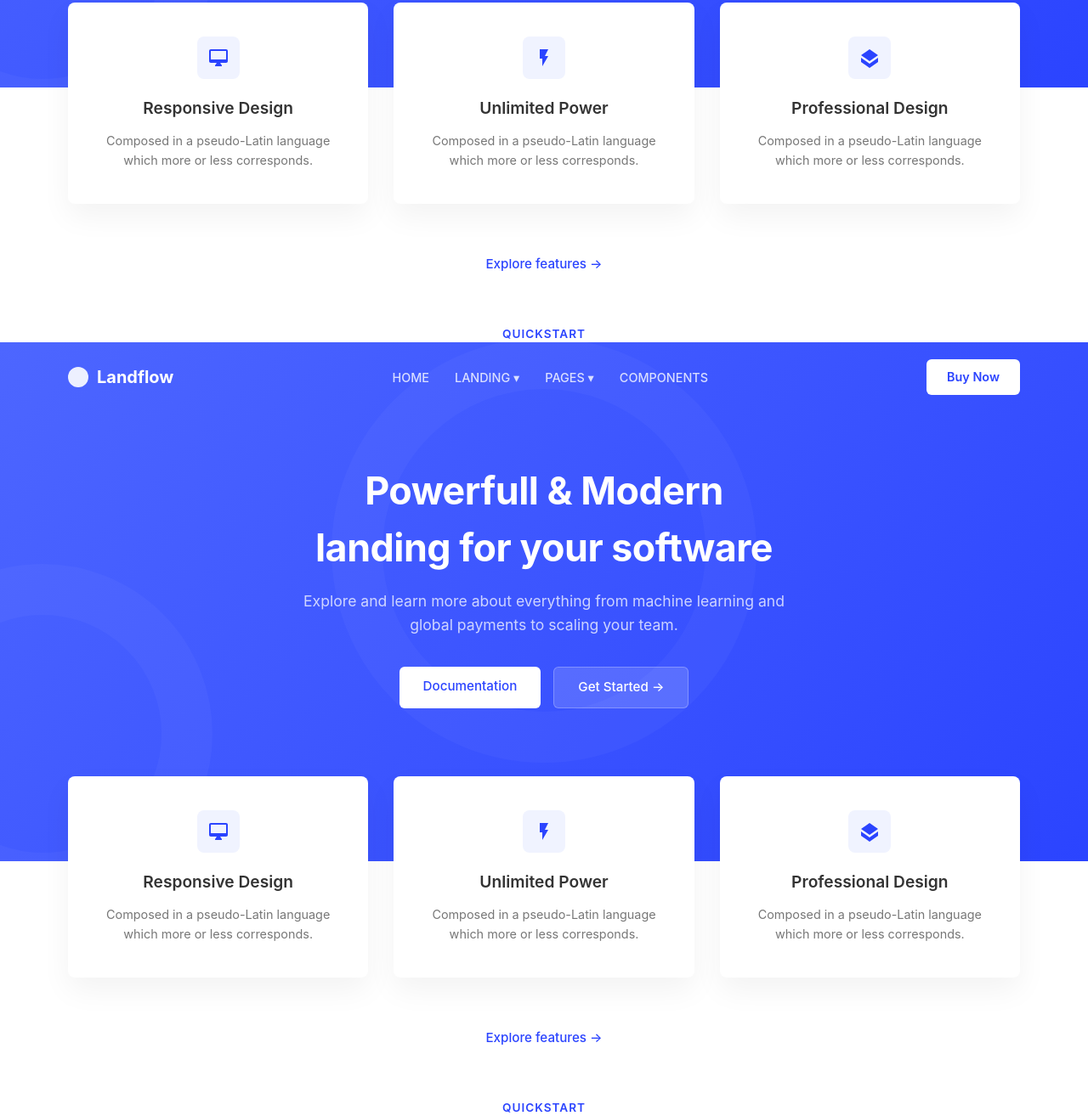
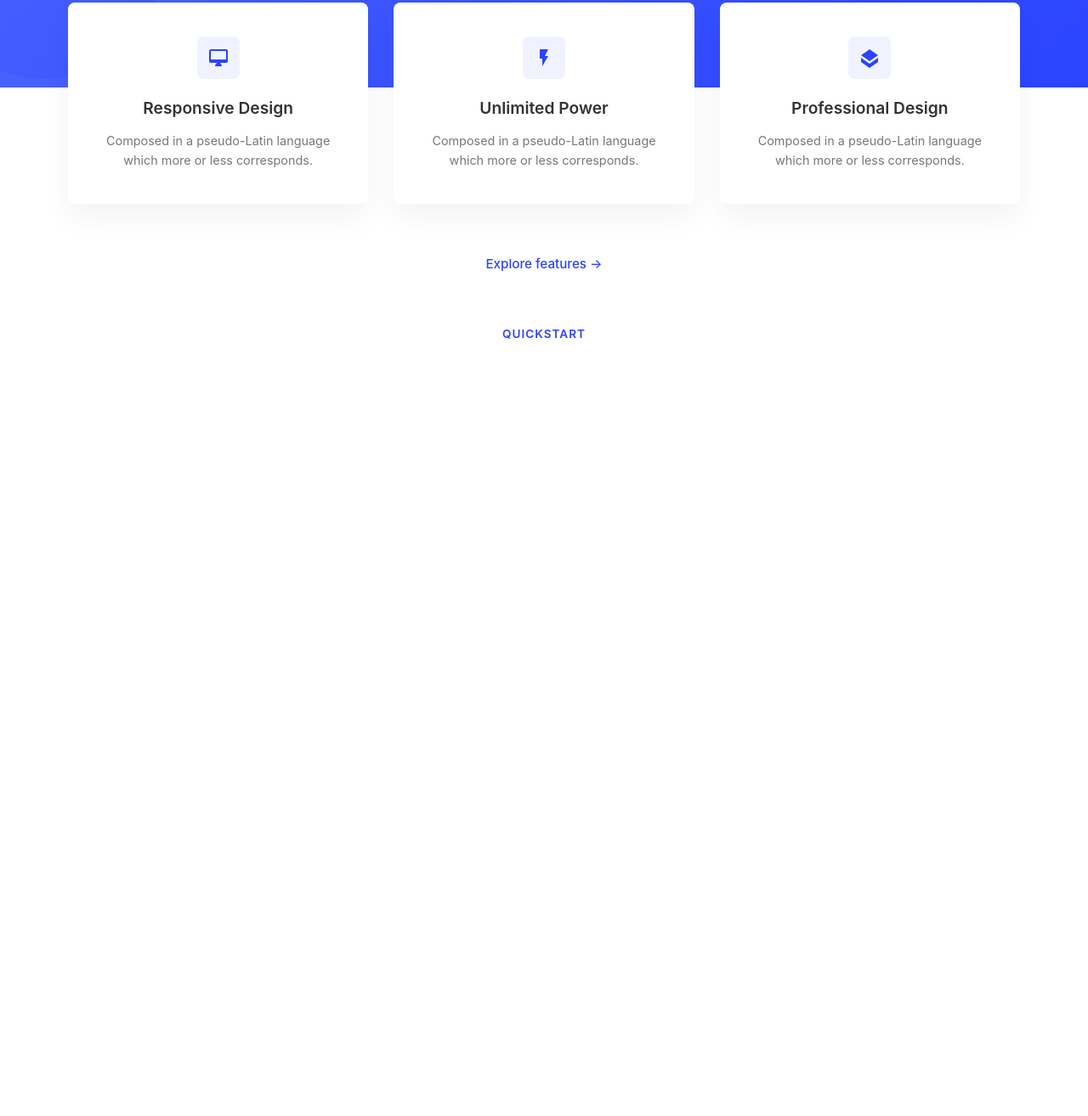
Before and after one commit to aqsa-faraz/backend-development-course, a plain HTML site: page HTML_CSS_Basics_Assignment_02/flexbox.html in a window 1280 px wide. Shown: the part 508-1822 px from the top of the page at 85% size. After the commit the page ends 911 px from the top, so only its background shows below. Drawn offline with Linux system fonts and the light colour scheme.

Commit message:
assignment 2

```diff
--- a/HTML_CSS_Basics_Assignment_02/flexbox.html
+++ b/HTML_CSS_Basics_Assignment_02/flexbox.html
@@ -84,89 +84,3 @@
 
 </body>
 </html>
-<!DOCTYPE html>
-<html lang="en">
-<head>
-  <meta charset="UTF-8">
-  <meta name="viewport" content="width=device-width, initial-scale=1.0">
-  <link rel="stylesheet" href="flexbox.css">
-  <title>Landflow Landing Page</title>
-</head>
-<body>
-
-  <!-- Hero Section -->
-  <div class="hero-container">
-    <div class="bg-circle circle-left"></div>
-    <div class="bg-circle circle-center"></div>
-
-    <!-- Header Navigation -->
-    <header class="navbar">
-      <div class="brand">
-        <div class="brand-logo"></div>
-        <span>Landflow</span>
-      </div>
-      <ul class="nav-links">
-        <li><a href="#">HOME</a></li>
-        <li><a href="#">LANDING ▾</a></li>
-        <li><a href="#">PAGES ▾</a></li>
-        <li><a href="#">COMPONENTS</a></li>
-      </ul>
-      <a href="#" class="btn-buy">Buy Now</a>
-    </header>
-
-    <!-- Main Hero Body -->
-    <section class="hero-content">
-      <h1>Powerfull & Modern<br>landing for your software</h1>
-      <p>Explore and learn more about everything from machine learning and global payments to scaling your team.</p>
-      <div class="hero-buttons">
-        <a href="#" class="btn-secondary">Documentation</a>
-        <a href="#" class="btn-primary">Get Started →</a>
-      </div>
-    </section>
-  </div>
-
-  <!-- Cards Section -->
-  <main class="features-section">
-    <div class="cards-wrapper">
-
-      <!-- Card 1 -->
-      <div class="card">
-        <div class="card-icon">
-          <!-- Monitor Icon -->
-          <svg viewBox="0 0 24 24"><path d="M21 2H3c-1.1 0-2 .9-2 2v12c0 1.1.9 2 2 2h7l-2 3v1h8v-1l-2-3h7c1.1 0 2-.9 2-2V4c0-1.1-.9-2-2-2zm0 12H3V4h18v10z"/></svg>
-        </div>
-        <h3>Responsive Design</h3>
-        <p>Composed in a pseudo-Latin language which more or less corresponds.</p>
-      </div>
-
-      <!-- Card 2 -->
-      <div class="card">
-        <div class="card-icon">
-          <!-- Bolt Icon -->
-          <svg viewBox="0 0 24 24"><path d="M7 2v11h3v9l7-12h-4l4-8z"/></svg>
-        </div>
-        <h3>Unlimited Power</h3>
-        <p>Composed in a pseudo-Latin language which more or less corresponds.</p>
-      </div>
-
-      <!-- Card 3 -->
-      <div class="card">
-        <div class="card-icon">
-          <!-- Polygon/Design Icon -->
-          <svg viewBox="0 0 24 24"><path d="M12 2L2 9l10 7 10-7-10-7z M2 17l10 7 10-7v-5l-10 7-10-7v5z"/></svg>
-        </div>
-        <h3>Professional Design</h3>
-        <p>Composed in a pseudo-Latin language which more or less corresponds.</p>
-      </div>
-
-    </div>
-
-    <!-- Bottom links navigation element -->
-    <div class="features-footer">
-      <a href="#" class="link-explore">Explore features →</a>
-      <span class="quickstart-label">Quickstart</span>
-    </div>
-  </main>
-
-</body>
-</html>
```
Also changed, not shown: HTML_CSS_Basics_Assignment_02/introduction.html (+21 -70 lines).
